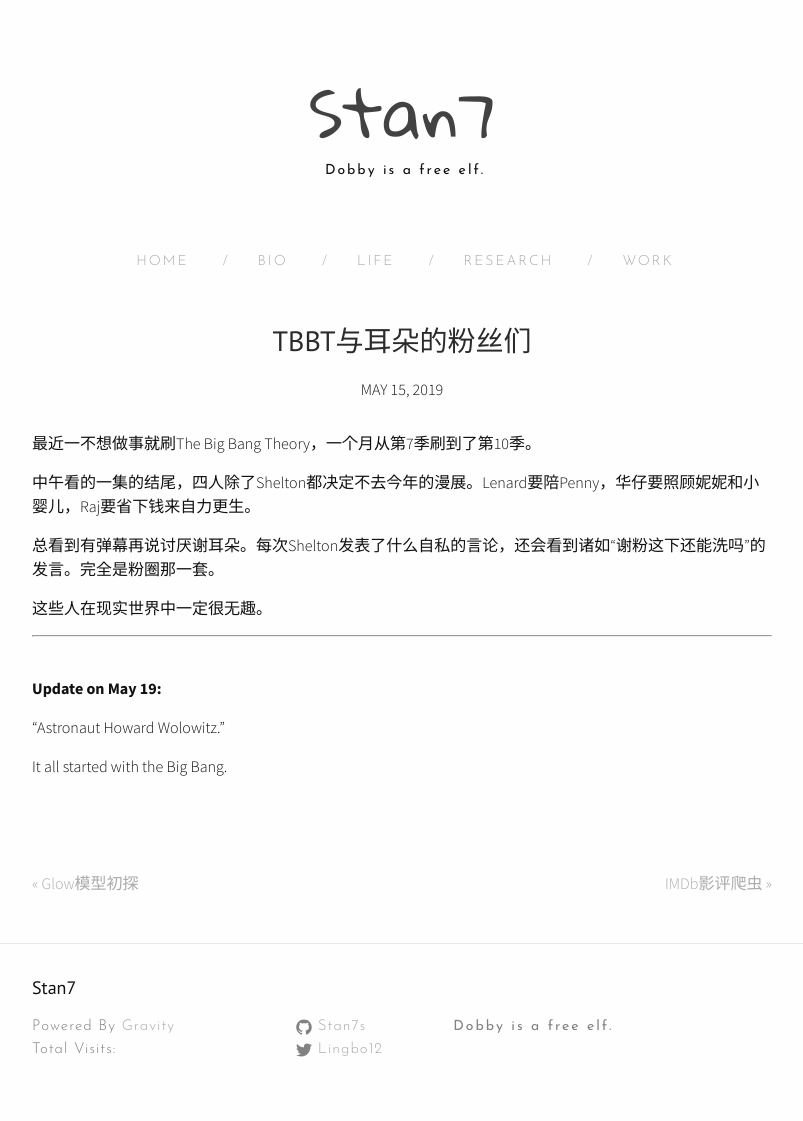
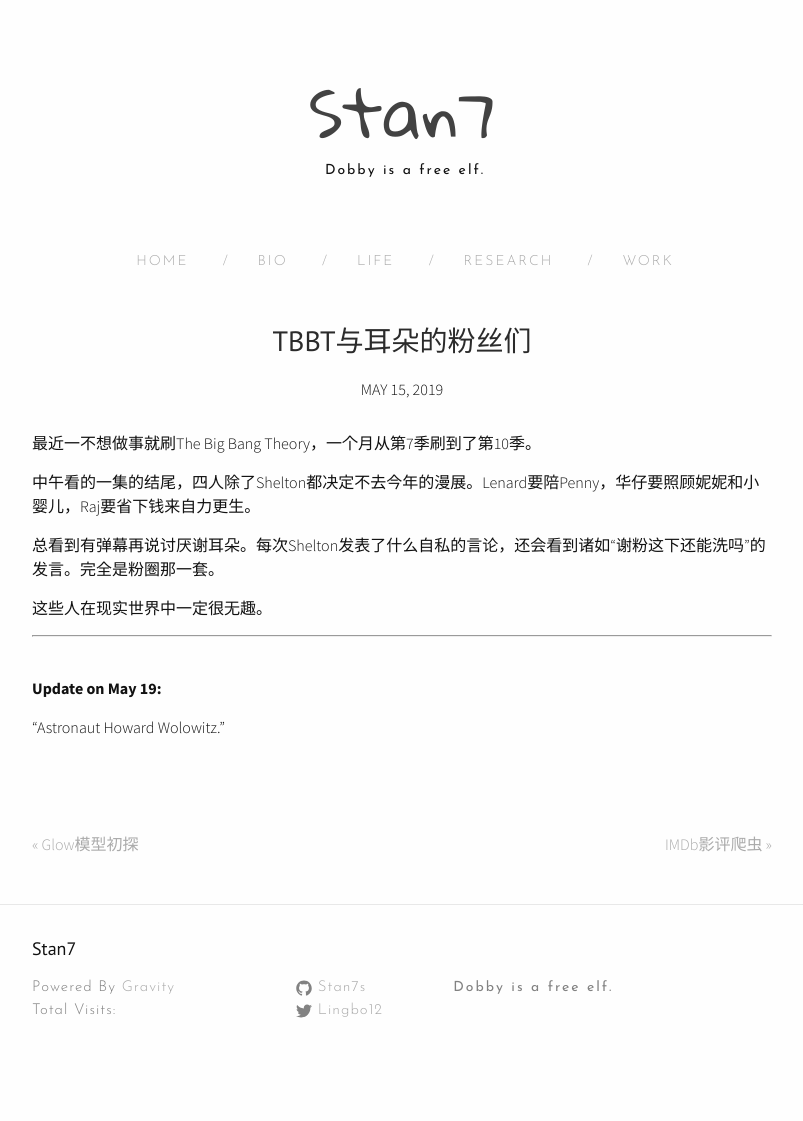
Before and after one commit to Stan7s/stan7s.github.io, a Jekyll site: the page built from _posts/2019-05-15-TBBT.markdown, in a window 1280 px wide. Shown: the whole page, without its empty margins (238-1041 px from the left). Built offline with Jekyll 4.4.1, drawn with Linux system fonts in a browser that asks for light colours; nearby versions of some CDN libraries; comment, search, counter and statistics services are not loaded; after the commit the page ends 1082 px from its top, so only the background shows below that.

Commit message:
Update 2019-05-15-TBBT.markdown

```diff
--- a/_posts/2019-05-15-TBBT.markdown
+++ b/_posts/2019-05-15-TBBT.markdown
@@ -20,5 +20,3 @@ author: "Stan7"
 **Update on May 19:**
 
 “Astronaut Howard Wolowitz."
-
-It all started with the Big Bang.
```
